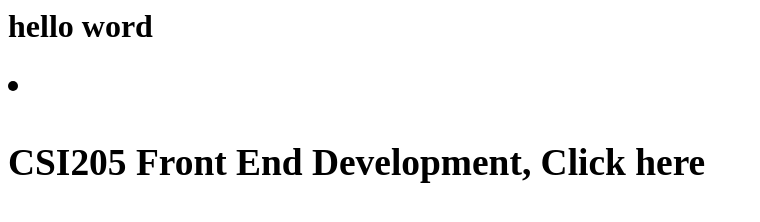
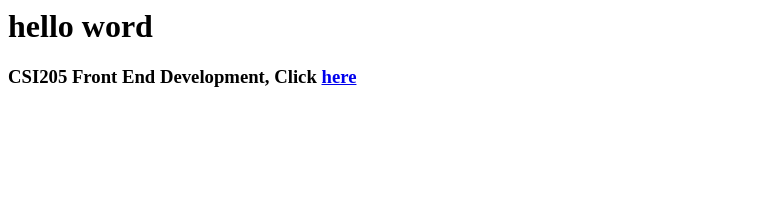
Before and after one commit to Feww1234567/MainPage, a plain HTML site: page index.html in a window 1280 px wide. Shown: the whole page, without its empty margins (0-760 px from the left). Drawn offline with Linux system fonts and the light colour scheme.

Commit message:
Update index.html

```diff
--- a/index.html
+++ b/index.html
@@ -1,9 +1,8 @@
 <h1>hello word<h1/>
-<li>
+
   <h3>
     CSI205 Front End Development, Click
-  <a hef = "https://feww1234567.github.io/_multipage">
+  <a href = "https://feww1234567.github.io/_multipage">
     here
   </a>
   </h3>
-</li>
```
